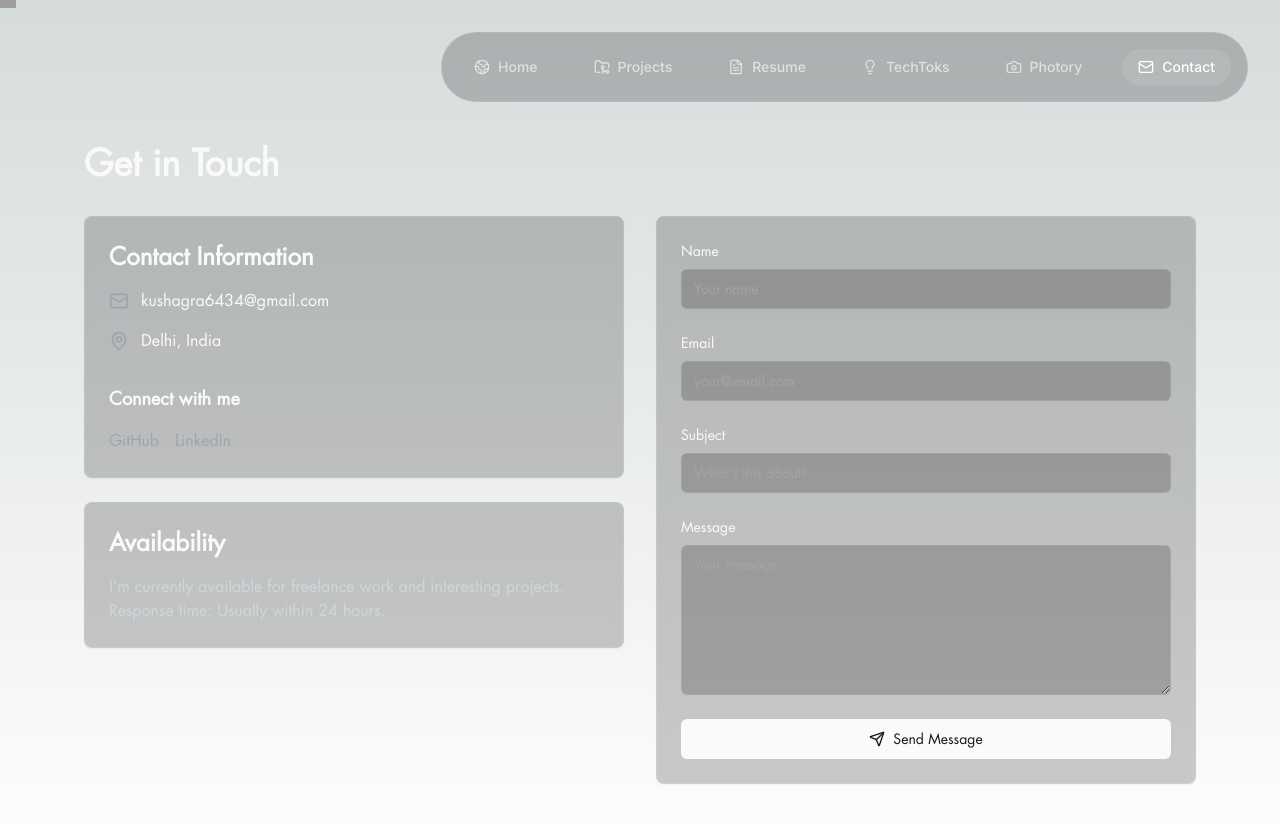
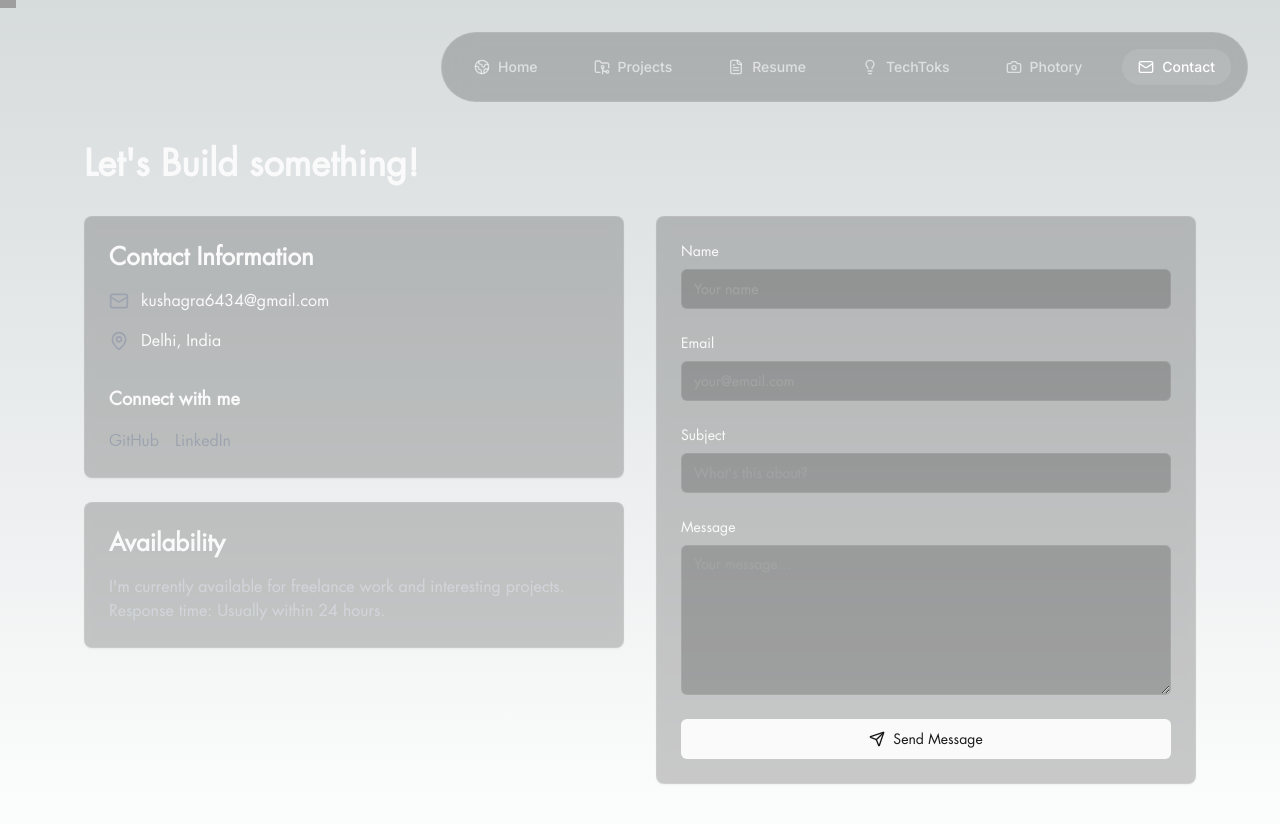
Before and after one commit to Uriyo/me, a Next.js app: page /contact in a window 1280 px wide. Shown: the top 824 px of the page. Built offline with nearby package versions, Linux system fonts and the light colour scheme; no server answers; grey boxes are pictures that could not be loaded.

Commit message:
updated text

```diff
--- a/app/contact/page.tsx
+++ b/app/contact/page.tsx
@@ -98,7 +98,7 @@
         animate={{ opacity: 1, y: 0 }}
         transition={{ duration: 0.5 }}
       >
-        <h1 className="text-4xl font-bold mb-8 text-center sm:text-left">Get in Touch</h1>
+        <h1 className="text-4xl font-bold mb-8 text-center sm:text-left">Let&apos;s Build something!</h1>
 
         <div className="grid md:grid-cols-2 gap-8">
           {/* Contact Information */}
```
